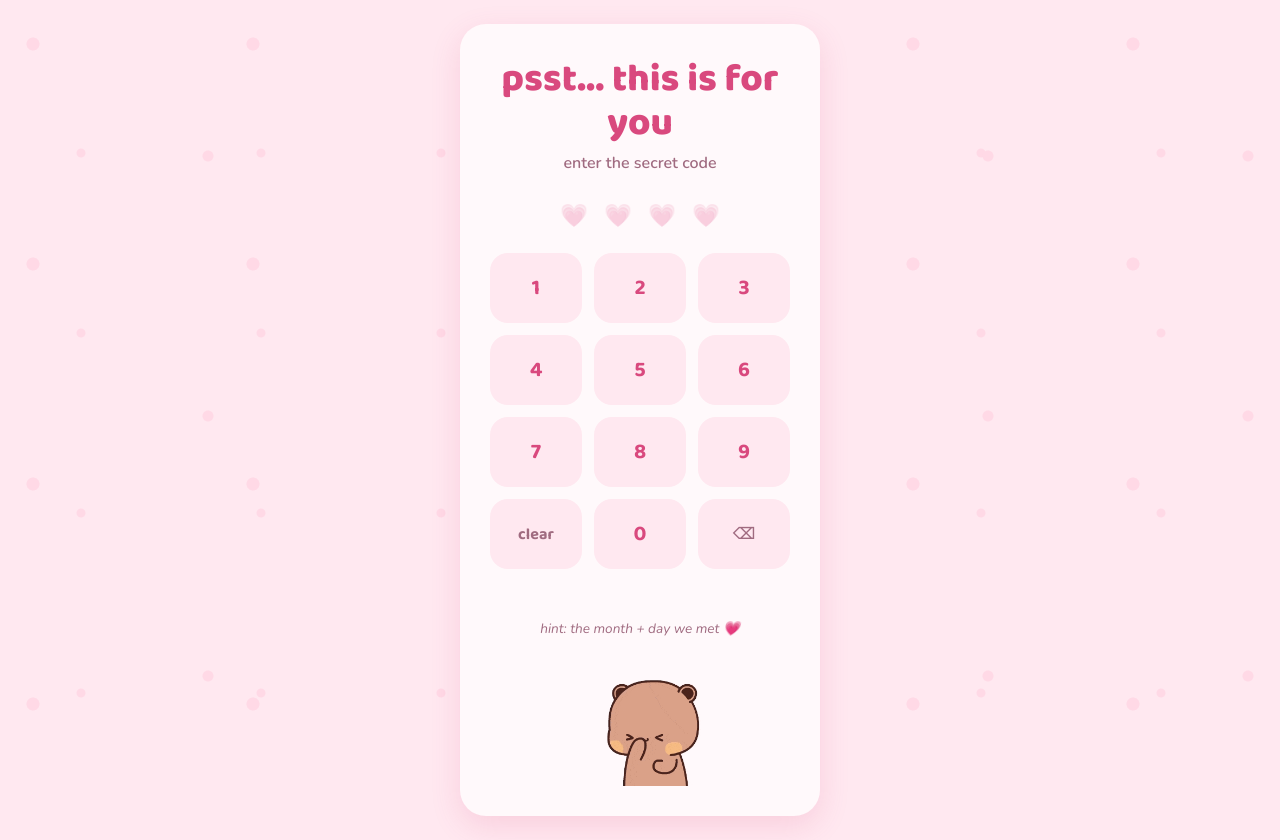
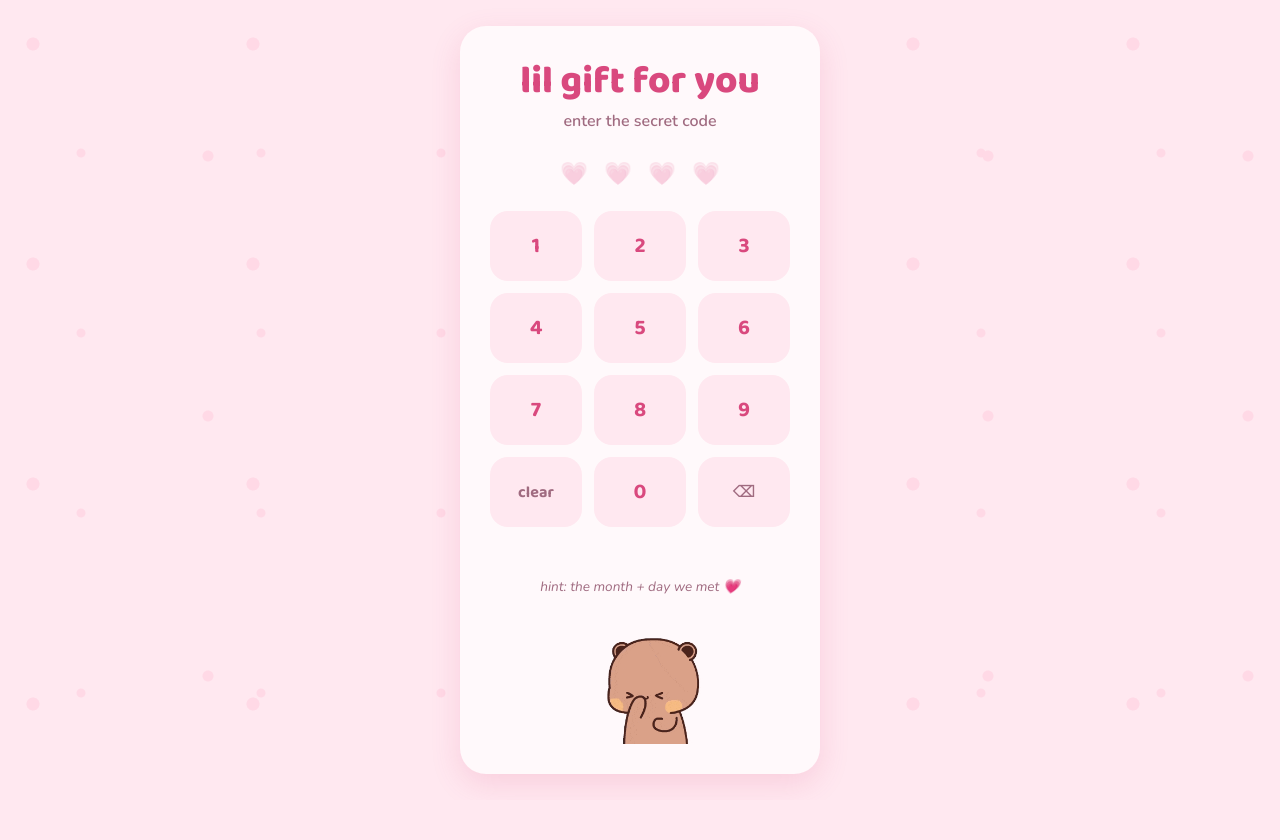
Before and after one commit to EDesec/for-her, a plain HTML site: page index.html in a window 1280 px wide. After the commit the page ends 800 px from the top, so only its background shows below. Drawn offline with nearby package versions, Linux system fonts and the light colour scheme.

Commit message:
more changes

```diff
--- a/index.html
+++ b/index.html
@@ -236,7 +236,7 @@ h1{font-family:'Baloo 2',cursive;font-weight:800;color:var(--berry);font-size:cl
 <!-- ============ PIN SCREEN ============ -->
 <main id="pin-screen" class="screen">
   <div class="pin-card">
-    <h1 id="pin-title">psst... this is for you</h1>
+    <h1 id="pin-title">lil gift for you</h1>
     <p class="sub" id="pin-sub">enter the secret code</p>
     <div class="pin-dots" id="pin-dots" aria-live="polite"></div>
     <div class="pin-pad" id="pin-pad"></div>
@@ -286,7 +286,7 @@ h1{font-family:'Baloo 2',cursive;font-weight:800;color:var(--berry);font-size:cl
    ✏️  EDIT EVERYTHING IN THIS BLOCK — it's all yours
    ══════════════════════════════════════════════════════════ */
 const CONFIG = {
-  PIN: "0304",                                   // 🔑 the secret code
+  PIN: "0404",                                   // 🔑 the secret code
   PIN_HINT: "hint: the month + day we met 💗",   // shown under the keypad ("" to hide)
   HER_NAME: "babydoll",                             // her name / nickname
 
@@ -294,7 +294,7 @@ const CONFIG = {
   SIGN_MESSAGE: "find the correct item :)",
 
   // The big reveal — your actual letter. Line breaks are kept.
-  LETTER_TITLE: "found it!! this one's for you",
+  LETTER_TITLE: "found it! this one's for you",
   LETTER_MESSAGE: `For my perfect girl,
 
 I know you didn't have anyone say they were thankful for you at reflections. So I built this website for you to show you how thankful I am that you're in my life.
```
